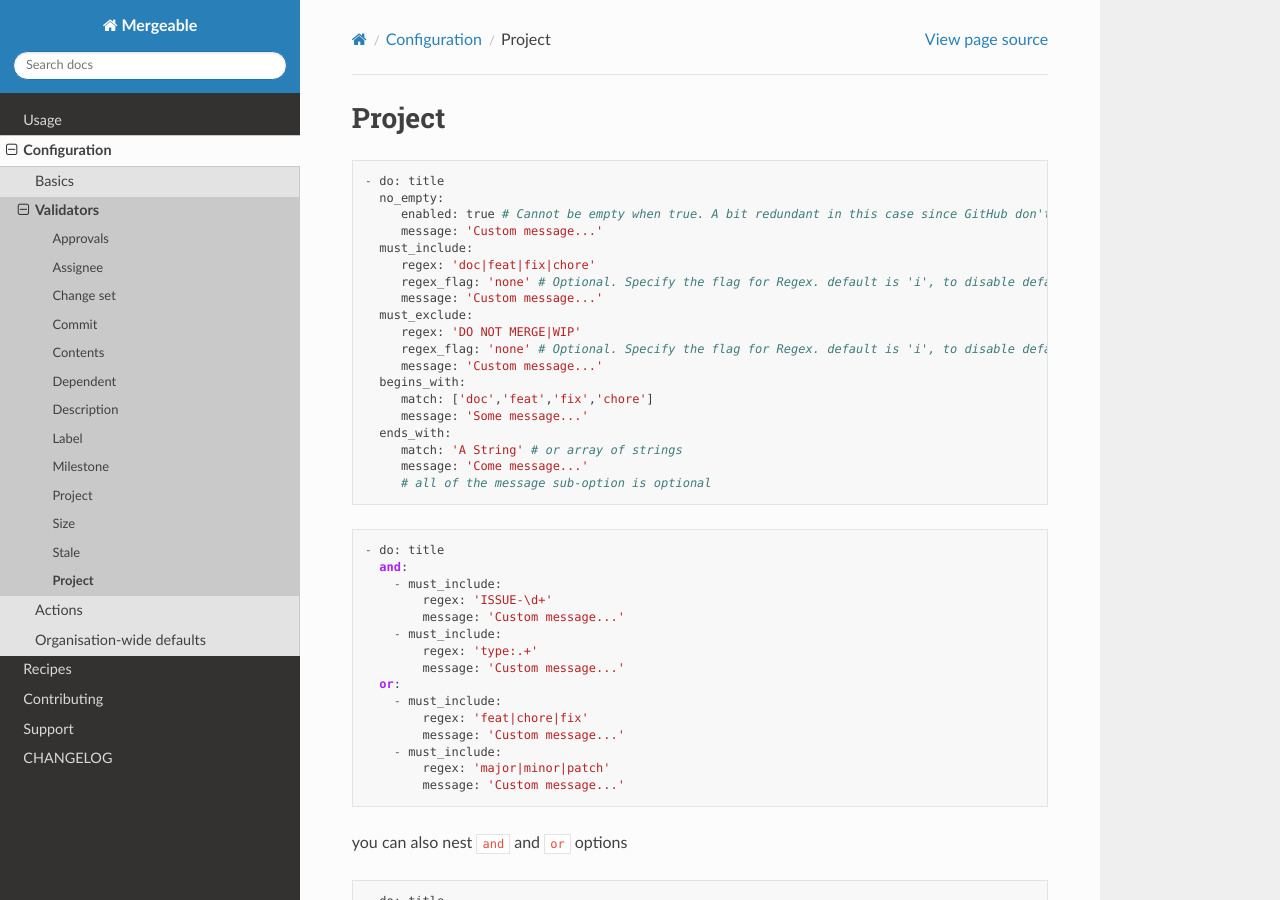
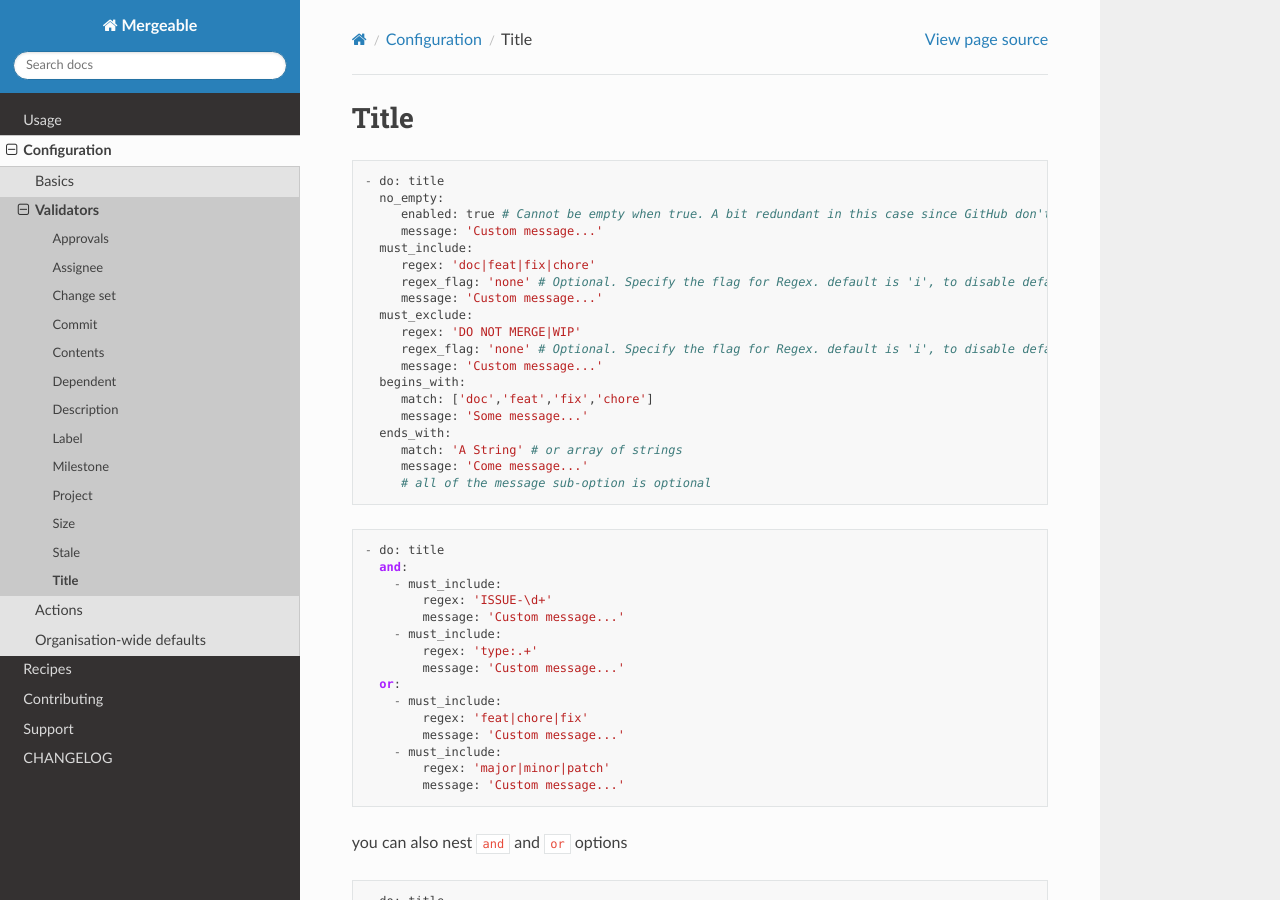
Before and after one commit to mergeability/mergeable, a Sphinx documentation site: the page built from docs/validators/title.rst, in a window 1280 px wide and 900 px high. Built offline with Sphinx 7.4.7 and the Read the Docs theme 2.0.0, drawn with Linux system fonts in a browser that asks for light colours.

Commit message:
fix(docs): header in title validator doc (#392)
The doc is for the title validator but the top-level header says
"Project".

```diff
--- a/docs/changelog.rst
+++ b/docs/changelog.rst
@@ -1,6 +1,7 @@
 CHANGELOG
 =====================================
 
+| October 4, 2020 : fix Typo in header of title validator docs
 | October 2, 2020 : Don't throw merge error if required status are are the cause of the error `#389 <https://github.com/mergeability/mergeable/issues/389>`_
 | September 24, 2020 : Add ability to delete or replace the labels on an issue `#380 <https://github.com/mergeability/mergeable/issues/380>`_
 | September 22, 2020 : Allow support for customizing the scheduler interval via an enviroment variable `MERGEABLE_SCHEDULER_INTERVAL` `#383 <https://github.com/mergeability/mergeable/issues/383>`_
--- a/docs/validators/title.rst
+++ b/docs/validators/title.rst
@@ -1,4 +1,4 @@
-Project
+Title
 ^^^^^^^^^^^^^^
 
 ::
```
